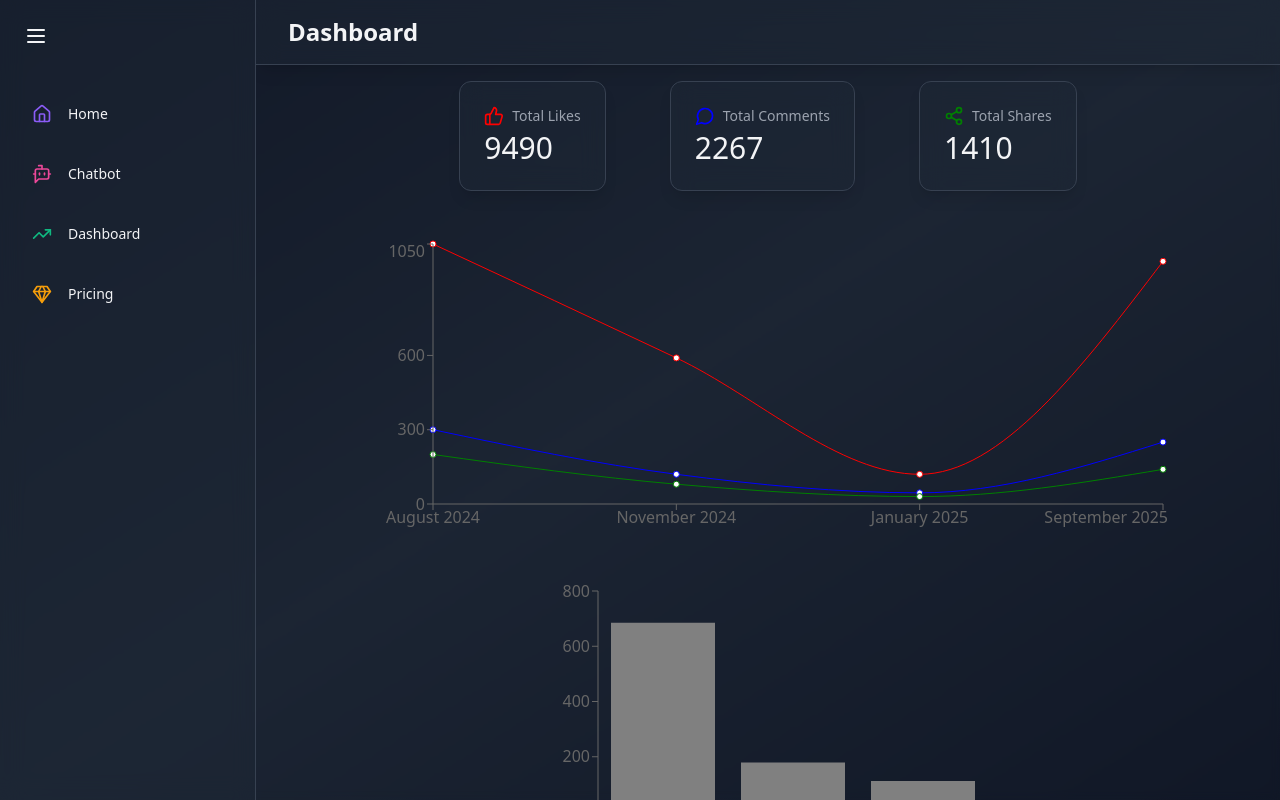
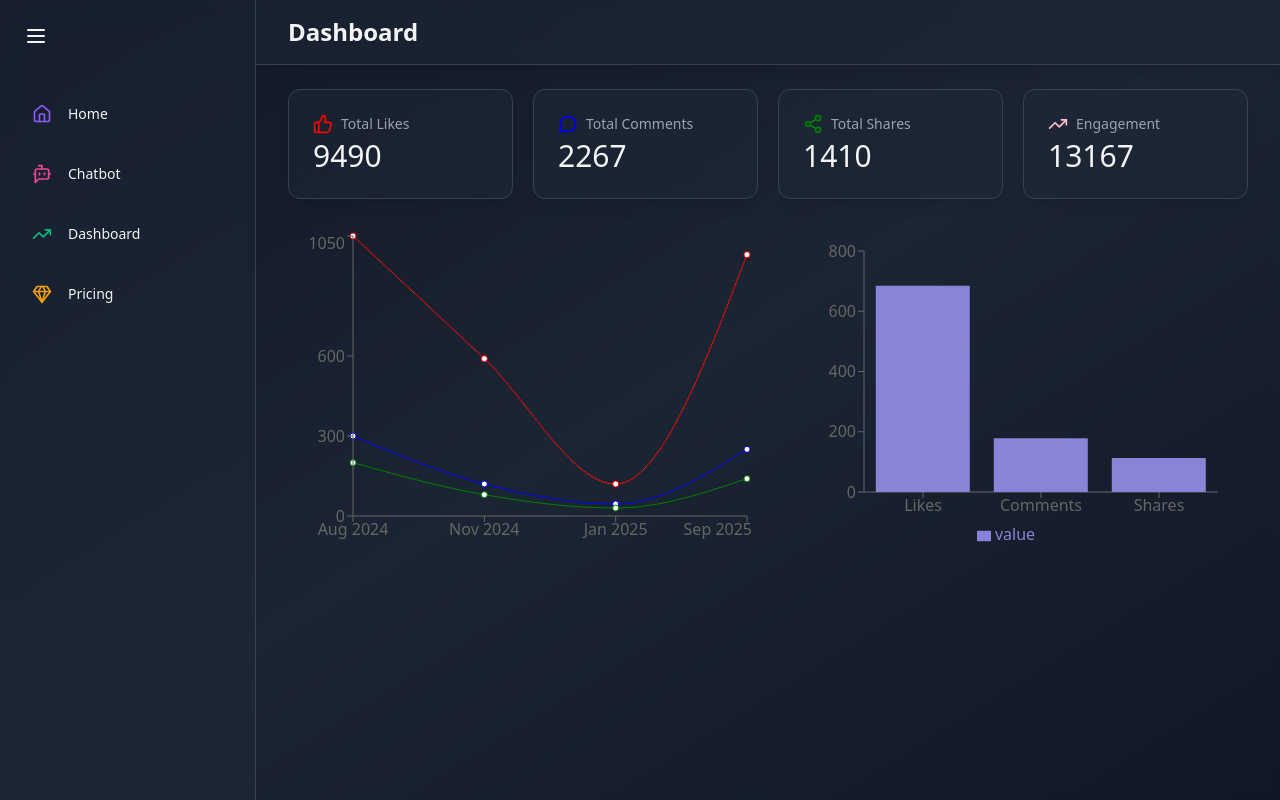
Before and after one commit to Dark-Knight499/3beans-4coffee-Level-super-mind-Hackathon-, a React (Vite) app in the folder frontend/: page /dashboard in a window 1280 px wide. Built offline with nearby package versions, Linux system fonts and the light colour scheme.

Commit message:
Dashboard Design

```diff
--- a/frontend/src/components/Dashboard_Components/Averagebarchart.jsx
+++ b/frontend/src/components/Dashboard_Components/Averagebarchart.jsx
@@ -1,14 +1,22 @@
-import react from 'react';
-import { BarChart, Bar, XAxis, YAxis, CartesianGrid, Tooltip, Legend, ResponsiveContainer } from 'recharts';
+import react from "react";
+import {
+  BarChart,
+  Bar,
+  XAxis,
+  YAxis,
+  CartesianGrid,
+  Tooltip,
+  Legend,
+  ResponsiveContainer,
+} from "recharts";
 
-export default function Averagebarchart ({data}) {
-    let average = {likes: 0, comments: 0, shares: 0};
+export default function Averagebarchart({ data }) {
+  let average = { likes: 0, comments: 0, shares: 0 };
   data.forEach((d) => {
-
     average.likes += d.likes;
     average.comments += d.comments;
     average.shares += d.shares;
-    })
+  });
   average.likes = average.likes / data.length;
   average.comments = average.comments / data.length;
   average.shares = average.shares / data.length;
@@ -19,27 +27,28 @@ export default function Averagebarchart ({data}) {
     { name: "Shares", value: average.shares },
   ];
 
-      const CustomTooltip = ({ active, payload, label }) => {
-        if (active && payload && payload.length) {
   return (
-            <div className="custom-tooltip" style={{ backgroundColor: "#fff", border: "1px solid #ccc", padding: "10px", borderRadius: "5px" }}>
-              <p className="label" style={{ fontWeight: "bold", color:'black' }}>{`${label}`}</p>
-              <p className="value" style={{ color: "#8884d8" }}>{`${payload[0].value}`}</p>
+    <div className="h-80">
+      <ResponsiveContainer width={'100%'} height={'100%'}>
+      <BarChart
+        data={chartData}
+        margin={{ top: 20, right: 30, left: 20, bottom: 5 }}
+      >
+        {/* <CartesianGrid strokeDasharray="3 3" /> */}
+        <XAxis dataKey="name" />
+        <YAxis />
+        <Tooltip
+          contentStyle={{
+            backgroundColor: "rgba(31, 41, 55, 0.8)",
+            borderColor: "#4B5563",
+          }}
+          itemStyle={{ color: "#E5E7EB" }}
+          cursor={false}
+        />
+        <Legend />
+        <Bar dataKey="value" fill="#8884d8" />
+      </BarChart>
+    </ResponsiveContainer>
     </div>
   );
 }
-    }
-      return (
-        <ResponsiveContainer width={500} height={300}>
-          <BarChart data={chartData} margin={{ top: 20, right: 30, left: 20, bottom: 5 }}>
-            {/* <CartesianGrid strokeDasharray="3 3" /> */}
-            <XAxis dataKey="name" />
-            <YAxis  />
-            <Tooltip content={<CustomTooltip/>} cursor={false}/>
-            <Legend />
-            <Bar dataKey="value" fill="gray"  />
-
-          </BarChart>
-        </ResponsiveContainer>
-      );
-}
--- a/frontend/src/components/Dashboard_Components/Monthlydata.jsx
+++ b/frontend/src/components/Dashboard_Components/Monthlydata.jsx
@@ -6,6 +6,7 @@ import {
     XAxis,
     YAxis,
     Tooltip,
+    ResponsiveContainer,
   } from "recharts";
   import { ThumbsUp, MessageCircle,Share2 } from 'lucide-react';
 
@@ -16,7 +17,7 @@ import {
         const monthYearMap = {};
         data.forEach((d) => {
           const date = new Date(d.dateOfPost);
-          const monthYear = `${date.toLocaleString("default", { month: "long" })} ${date.getFullYear()}`; // e.g., "January 2023"
+          const monthYear = `${date.toLocaleString("default", { month: "short" })} ${date.getFullYear()}`; // e.g., "January 2023"
 
           if (!monthYearMap[monthYear]) {
             monthYearMap[monthYear] = { monthYear, likes: 0, comments: 0, shares: 0 , timestamp: date.getTime() };
@@ -36,13 +37,14 @@ import {
     const CustomTooltip = ({ active, payload, label }) => {
         if (active && payload && payload.length) {
           return (
-            <div className="bg-white px-4 py-2 shadow-md rounded-md text-center">
+
+            <div className="bg-[rgba(31, 41, 55, 0.8)] border border-[#4B5563] px-4 py-2 backdrop-blur-[0.75px] text-center text-gray-100">
               {/* Customize x-axis label text */}
-              <p className="text-black">{`${label}`}</p>
+              <p >{`${label}`}</p>
               {/* Customize y-axis value text */}
-              <div className="text-black flex gap-1 "> <ThumbsUp />{`${payload[0].value}`}</div>
-              <div className="text-black flex gap-1 "> <MessageCircle/> {`${payload[1].value}`}</div>
-              <div className="text-black flex gap-1 "> <Share2/> {`${payload[2].value}`}</div>
+              <div className=" flex gap-1 "> <ThumbsUp />{`${payload[0].value}`}</div>
+              <div className="flex gap-1 "> <MessageCircle/> {`${payload[1].value}`}</div>
+              <div className="flex gap-1 "> <Share2/> {`${payload[2].value}`}</div>
             </div>
           );
         }
@@ -50,7 +52,7 @@ import {
       };
 
       const renderLineChart = (
-        <LineChart width={800} height={300} data={monthlyDataWithYear}>
+        <LineChart width='50%' height='300' data={monthlyDataWithYear}>
           <Line type="monotone" dataKey="likes" stroke="red" />
           <Line type="monotone" dataKey="comments" stroke="blue" />
           <Line type="monotone" dataKey="shares" stroke="green" />
@@ -58,13 +60,23 @@ import {
           {/* <CartesianGrid stroke="#ccc"  /> */}
           <XAxis dataKey="monthYear" />
           <YAxis domain={[0, "dataMax"]} />
-          <Tooltip content={<CustomTooltip />} cursor={false} />
+          <Tooltip content={<CustomTooltip />}
+          contentStyle={{
+            backgroundColor: "rgba(31, 41, 55, 0.8)",
+            borderColor: "#4B5563",
+          }}
+          itemStyle={{ color: "#E5E7EB" }}
+          cursor={false} />
         </LineChart>
       );
 
 
 
       return(
-        <div className=" m-4 p-4">{renderLineChart}</div>
+       < ResponsiveContainer width='100%' height="100%">
+       {
+          renderLineChart
+       }
+       </ResponsiveContainer>
       )
 }
--- a/frontend/src/components/Statecard.jsx
+++ b/frontend/src/components/Statecard.jsx
@@ -6,7 +6,7 @@ const StatCard = ({ name, icon: Icon, value, color }) => {
     <motion.div
 
     className='bg-gray-800 bg-opacity-50 backdrop-blur-md overflow-hidden shadow-lg rounded-xl border
-    border-gray-700 cursor-pointer'
+    border-gray-700 cursor-pointer max-w-64'
     whileHover={{ y: -5, boxShadow: "0 25px 50px 12px rgba(0, 0, 0, 0.5)" }}
     >
     <div className='px-4 py-5 sm:p-6'>
--- a/frontend/src/pages/Dashboard.jsx
+++ b/frontend/src/pages/Dashboard.jsx
@@ -1,9 +1,10 @@
 import React from "react";
 import Header from "../components/Header";
-import { ThumbsUp, MessageCircle ,Share2} from "lucide-react";
+import { ThumbsUp, MessageCircle ,Share2, TrendingUp} from "lucide-react";
 import Statecard from "../components/Statecard";
 import Monthlydata from "../components/Dashboard_Components/Monthlydata";
 import Averagebarchart from "../components/Dashboard_Components/Averagebarchart";
+import { motion } from "framer-motion";
 
 const Dashboard = () => {
   const socialMediaData = [
@@ -192,13 +193,30 @@ const Dashboard = () => {
   return (
     <div className="flex-1 z-10 overflow-auto relative">
       <Header title="Dashboard" />
-      <div className="flex justify-center flex-wrap gap-16 p-4 rounded-lg">
+
+        <main className='max-w-7xl mx-auto py-6 px-4 lg:px-8'>
+        {/* CHARTS */}
+        <motion.div className="grid grid-cols-1 sm:grid-cols-2 lg:grid-cols-4 mb-8 gap-5 "
+          initial={{ opacity: 0 ,y:20 }}
+          animate={{ opacity: 1 ,y:0 }}
+          transition={{ duration: 1 }}
+        >
+
           <Statecard name="Total Likes" icon={ThumbsUp} value={socialMediaData.map((d)=>d.likes).reduce((acc, curr) => acc + curr, 0)} color="red" />
           <Statecard name="Total Comments" icon={MessageCircle} value={socialMediaData.map((d)=>d.comments).reduce((acc, curr) => acc + curr, 0)} color="blue" />
           <Statecard name="Total Shares" icon={Share2} value={socialMediaData.map((d)=>d.shares).reduce((acc, curr) => acc + curr, 0)} color="green" />
+          <Statecard name="Engagement " icon={TrendingUp} value={socialMediaData.map((d)=>d.shares+d.likes+d.comments).reduce((acc, curr) => acc + curr, 0)} color="pink" />
+        </motion.div>
+
+        <div className='grid grid-cols-1 lg:grid-cols-2 gap-8'>
+        <Monthlydata data={socialMediaData.filter((d)=>d.userId === 1)} />
+          <Averagebarchart data={socialMediaData.filter((d)=>d.userId === 1)} />
+
+
         </div>
-        <div className="flex justify-center"><Monthlydata data={socialMediaData.filter((d)=>d.userId===1)} /></div>
-        <div className="flex justify-center"><Averagebarchart data={socialMediaData.filter((d)=>d.userId===1)} /></div>
+      </main>
+
+
       </div>
 
 
```
Lines whose indentation alone changed are shown as unchanged.
